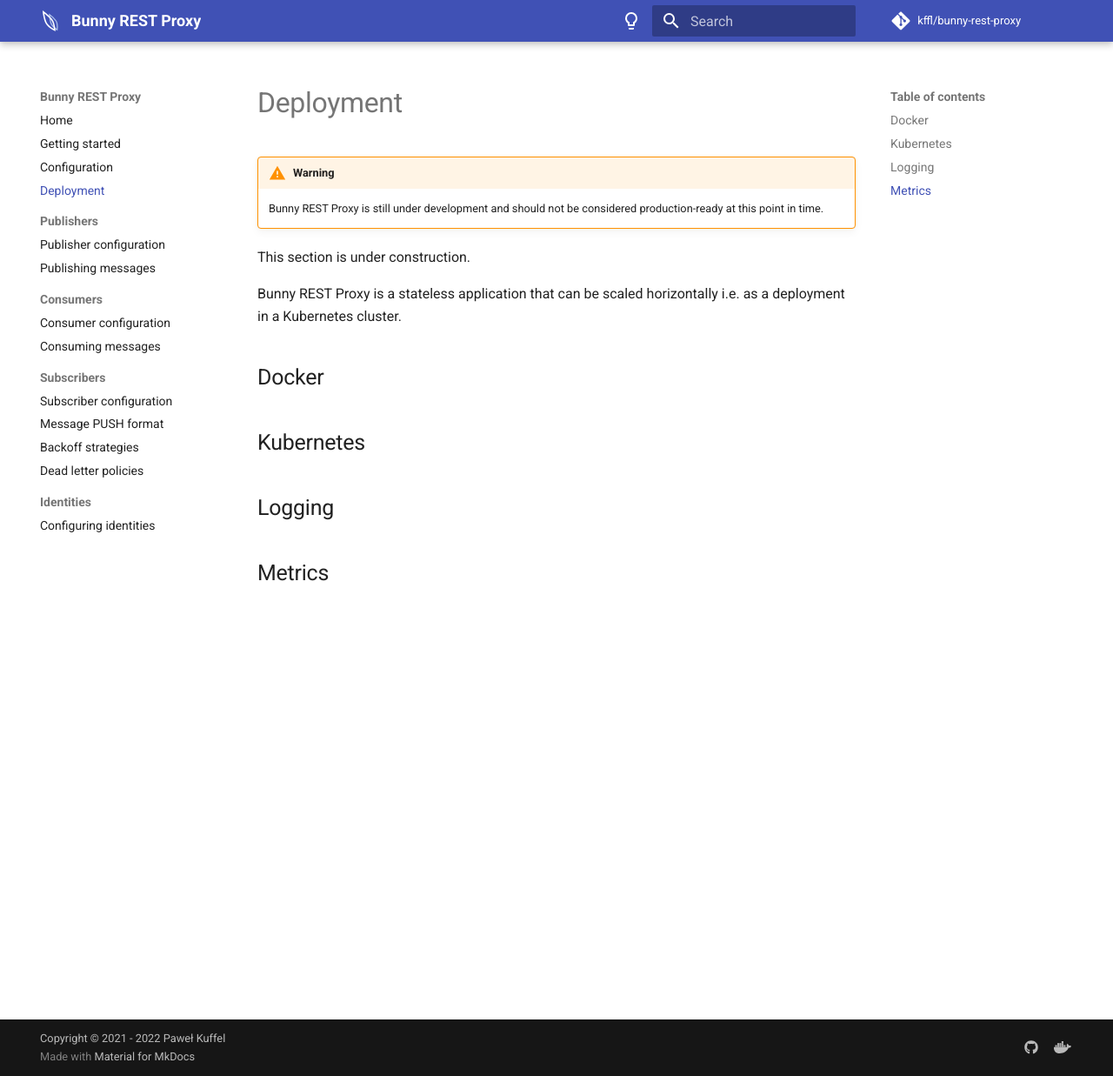
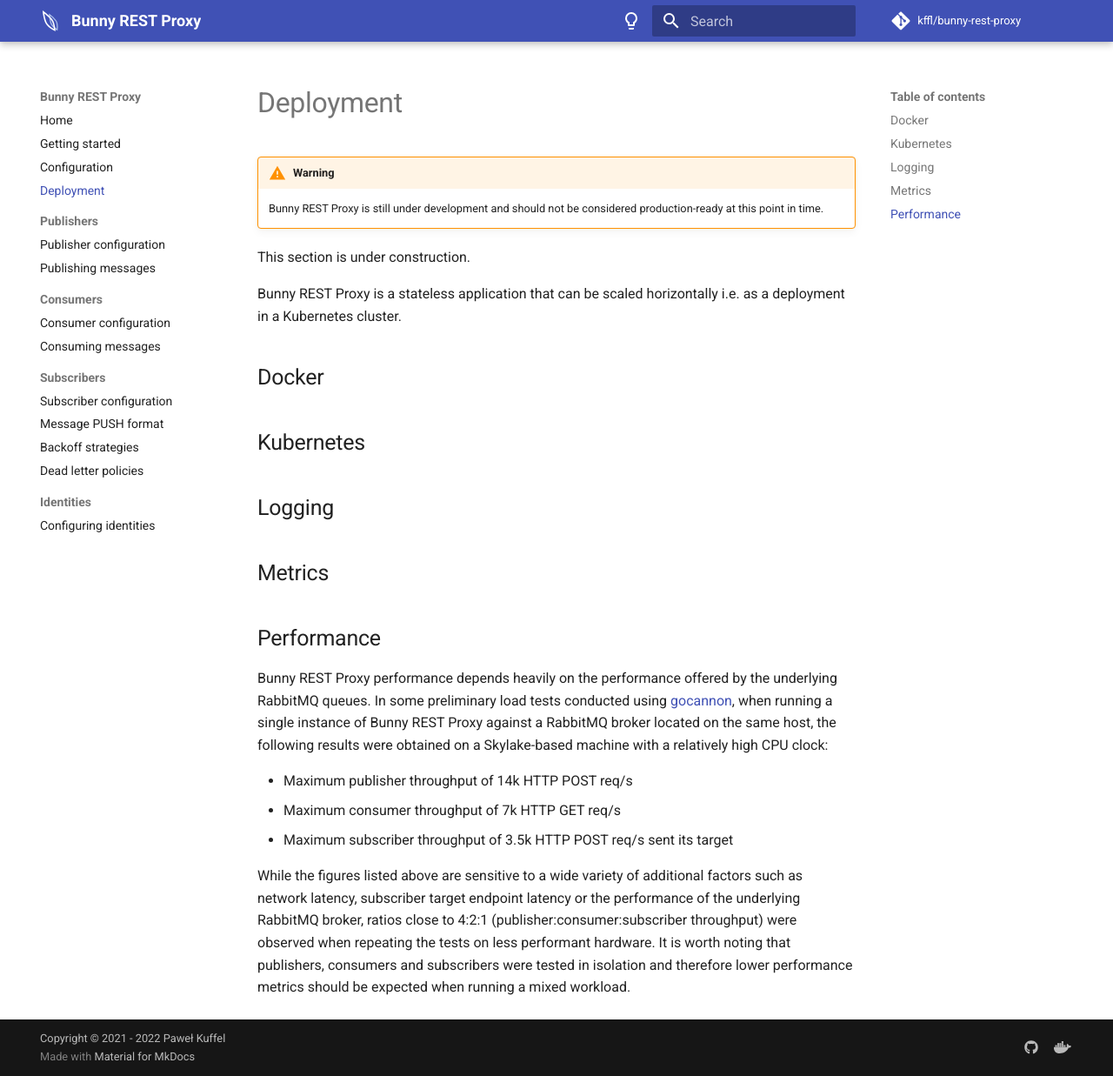
Before and after one commit to kffl/bunny-rest-proxy, an MkDocs documentation site: the page built from docs/deployment.md, in a window 1280 px wide and 1237 px high. Shown: the whole window at 87% size. Built offline with MkDocs 1.6.1 and Material for MkDocs 9.7.7, drawn with Linux system fonts in a browser that asks for light colours; comment, search, counter and statistics services are not loaded; old or Windows-style settings are respelled for this version of MkDocs.

Commit message:
docs: add notes about preliminary load tests

```diff
--- a/docs/deployment.md
+++ b/docs/deployment.md
@@ -15,3 +15,13 @@
 ## Logging
 
 ## Metrics
+
+## Performance
+
+Bunny REST Proxy performance depends heavily on the performance offered by the underlying RabbitMQ queues. In some preliminary load tests conducted using [gocannon](https://github.com/kffl/gocannon), when running a single instance of Bunny REST Proxy against a RabbitMQ broker located on the same host, the following results were obtained on a Skylake-based machine with a relatively high CPU clock:
+
+- Maximum publisher throughput of 14k HTTP POST req/s
+- Maximum consumer throughput of 7k HTTP GET req/s
+- Maximum subscriber throughput of 3.5k HTTP POST req/s sent its target
+
+While the figures listed above are sensitive to a wide variety of additional factors such as network latency, subscriber target endpoint latency or the performance of the underlying RabbitMQ broker, ratios close to 4:2:1 (publisher:consumer:subscriber throughput) were observed when repeating the tests on less performant hardware. It is worth noting that publishers, consumers and subscribers were tested in isolation and therefore lower performance metrics should be expected when running a mixed workload.
```
